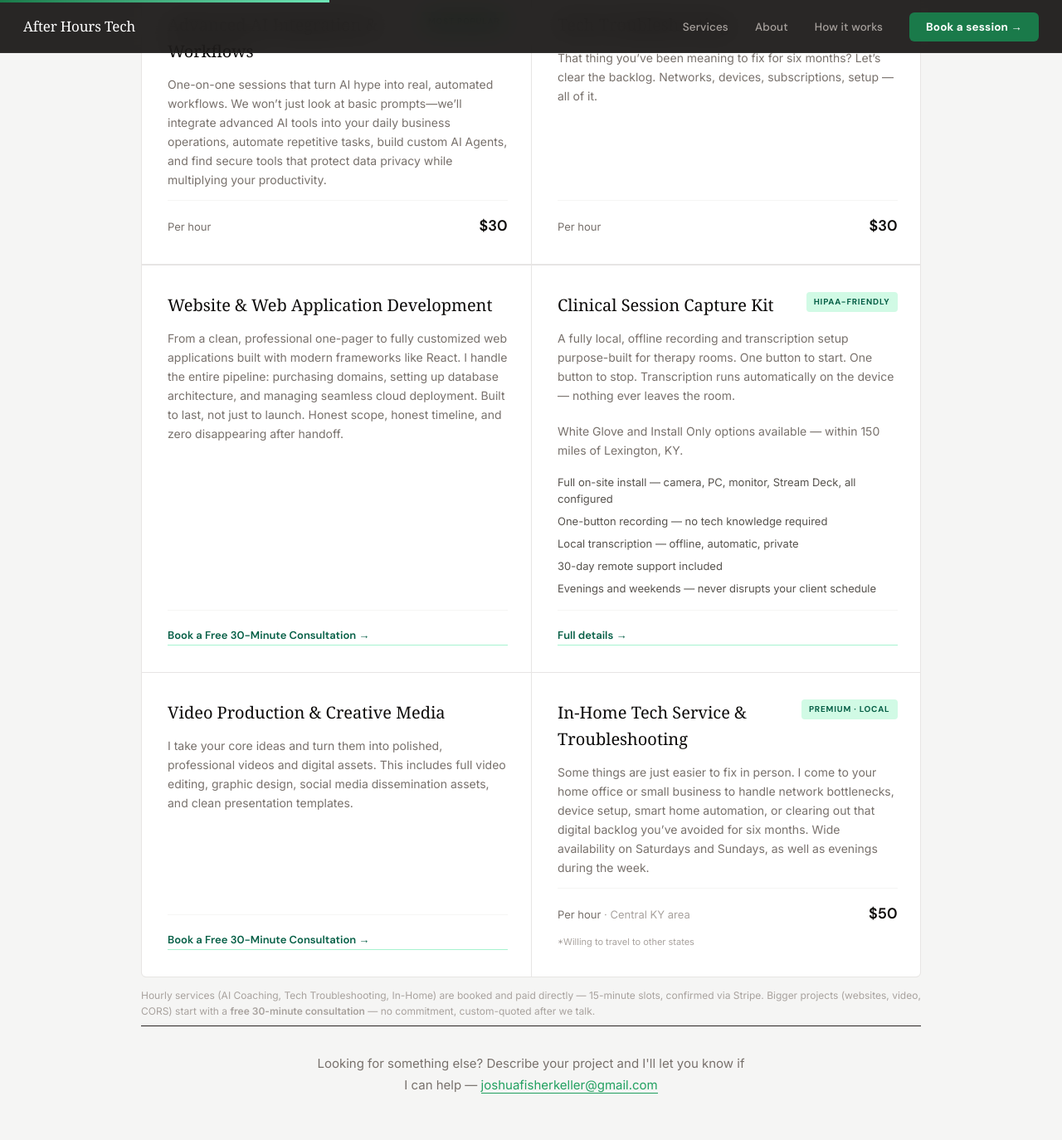
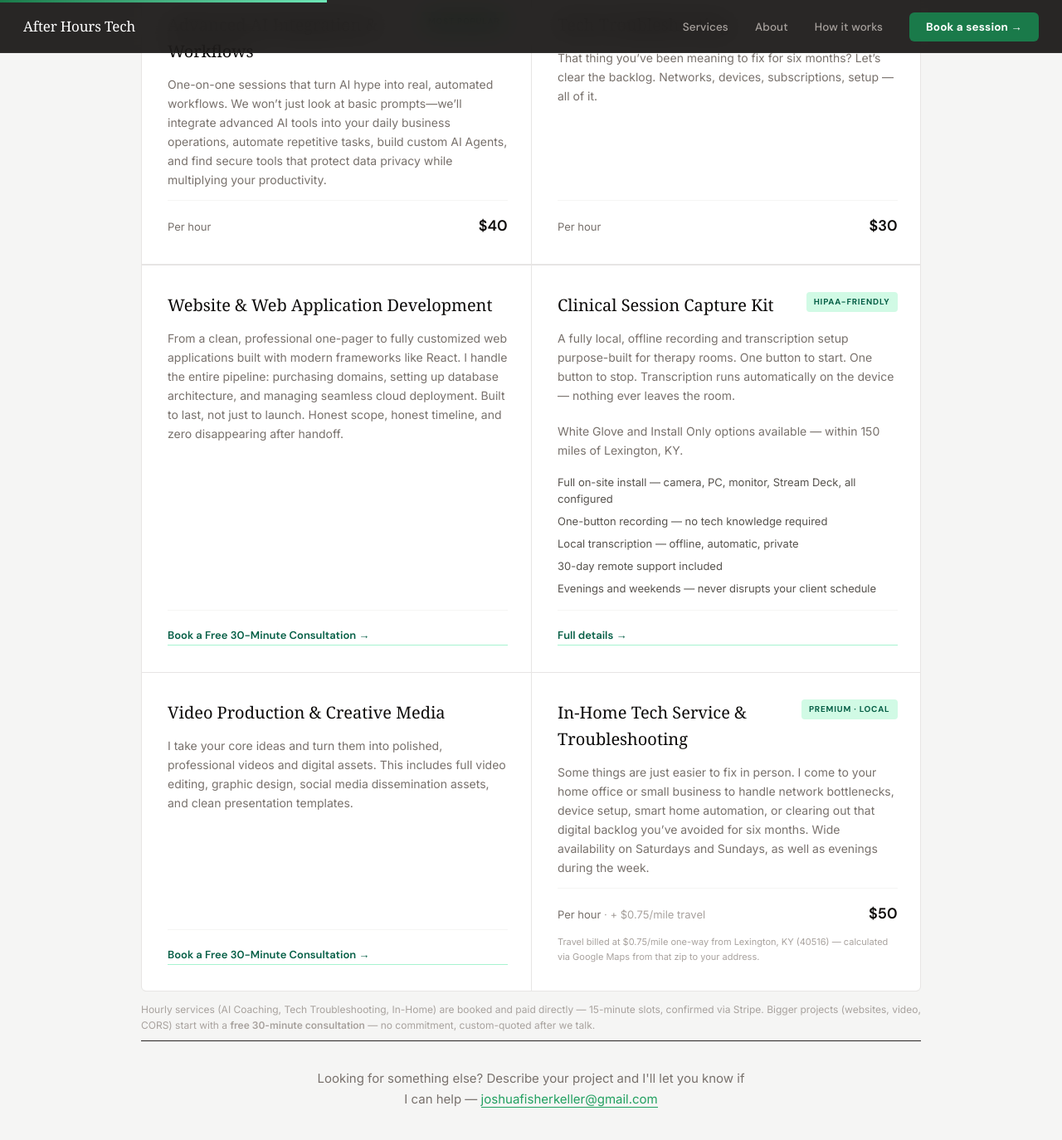
Before and after one commit to joshuafisherkeller/skillsforchildren, a Jekyll site: the page built from tech.html, in a window 1280 px wide and 1400 px high, scrolled down 960 px. Shown: the top 1374 px of the window at 83% size. Built offline with Jekyll 4.4.1, drawn with Linux system fonts in a browser that asks for light colours.

Commit message:
feat(aht): update AI Coaching price to $40/hr

```diff
--- a/_layouts/after-hours-tech.html
+++ b/_layouts/after-hours-tech.html
@@ -481,7 +481,7 @@
           <div class="aht-service-head"><h3>Advanced AI Integration &amp; Workflows</h3><span class="aht-badge">Most Popular</span></div>
           <p class="aht-service-desc">One-on-one sessions that turn AI hype into real, automated workflows. We won&rsquo;t just look at basic prompts&mdash;we&rsquo;ll integrate advanced AI tools into your daily business operations, automate repetitive tasks, build custom AI Agents, and find secure tools that protect data privacy while multiplying your productivity.</p>
           <div class="aht-service-pricing">
-            <div class="aht-price-row"><span class="aht-price-label">Per hour</span><span class="aht-price-amt">$30</span></div>
+            <div class="aht-price-row"><span class="aht-price-label">Per hour</span><span class="aht-price-amt">$40</span></div>
           </div>
         </div>
 
@@ -529,8 +529,8 @@
           <div class="aht-service-head"><h3>In-Home Tech Service &amp; Troubleshooting</h3><span class="aht-badge">Premium &middot; Local</span></div>
           <p class="aht-service-desc">Some things are just easier to fix in person. I come to your home office or small business to handle network bottlenecks, device setup, smart home automation, or clearing out that digital backlog you&rsquo;ve avoided for six months. Wide availability on Saturdays and Sundays, as well as evenings during the week.</p>
           <div class="aht-service-pricing">
-            <div class="aht-price-row"><span class="aht-price-label">Per hour <span>&middot; Central KY area</span></span><span class="aht-price-amt">$50</span></div>
-            <p class="aht-travel-note">*Willing to travel to other states</p>
+            <div class="aht-price-row"><span class="aht-price-label">Per hour <span>&middot; + $0.75/mile travel</span></span><span class="aht-price-amt">$50</span></div>
+            <p class="aht-travel-note">Travel billed at $0.75/mile one-way from Lexington, KY (40516) &mdash; calculated via Google Maps from that zip to your address.</p>
           </div>
         </div>
 
```
